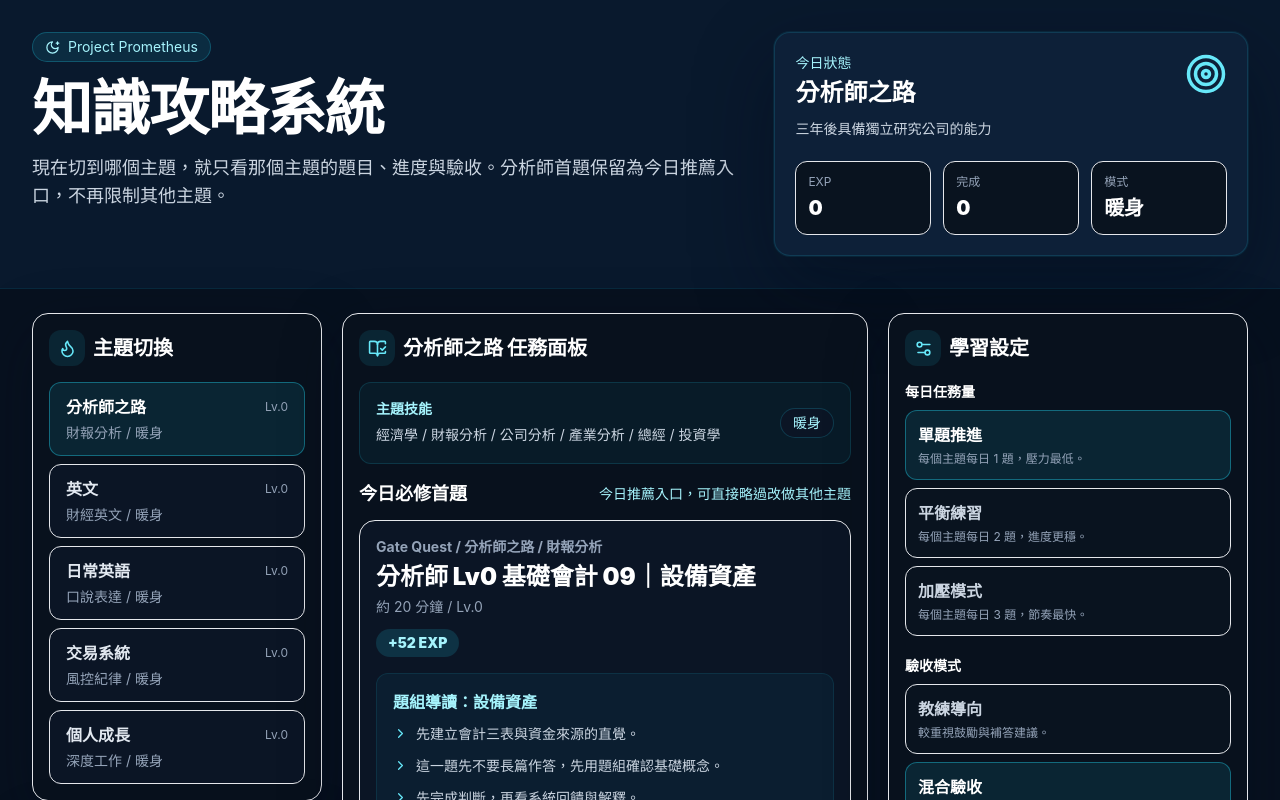
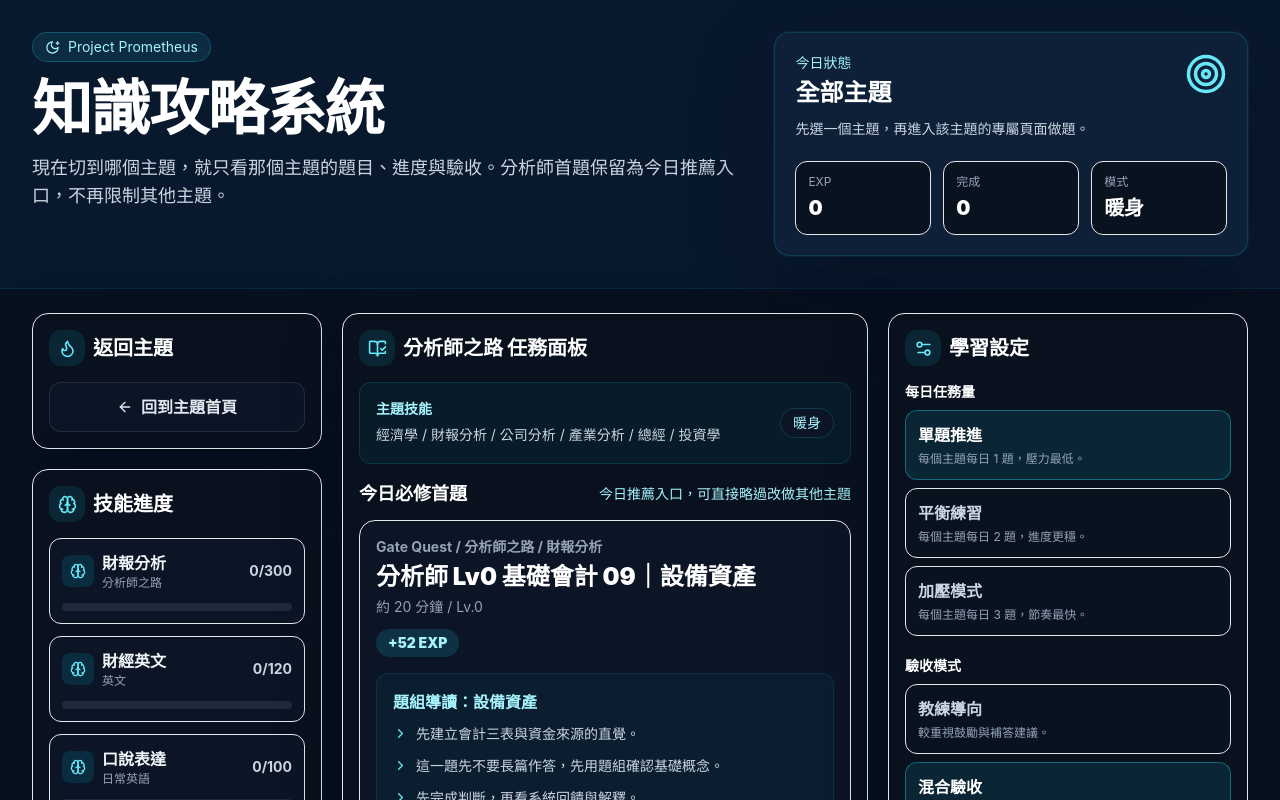
Before and after one commit to weichen20061101-ux/project-prometheus, a React (Vite) app: page / in a window 1280 px wide. Shown: the top 800 px of the page. Built offline with nearby package versions, Linux system fonts and the light colour scheme.

Commit message:
Refine quiz difficulty and topic navigation

```diff
--- a/src/main.jsx
+++ b/src/main.jsx
@@ -1,6 +1,7 @@
 import React, { useEffect, useMemo, useState } from "react";
 import { createRoot } from "react-dom/client";
 import {
+  ArrowLeft,
   BadgePlus,
   BookOpenCheck,
   Brain,
@@ -40,6 +41,7 @@ function App() {
   const [customTopics, setCustomTopics] = useState(initialState.customTopics);
   const [learningSettings, setLearningSettings] = useState(initialState.learningSettings);
   const [activeStory, setActiveStory] = useState(initialState.activeStory);
+  const [pageView, setPageView] = useState(initialState.pageView);
   const [progressByTopic, setProgressByTopic] = useState(initialState.progressByTopic);
   const [dailyState, setDailyState] = useState(initialState.dailyState);
   const [topicDraft, setTopicDraft] = useState({
@@ -111,13 +113,14 @@ function App() {
     function () {
       saveAppState({
         activeStory: topicMeta[activeStory] ? activeStory : "analyst",
+        pageView,
         customTopics: normalizedCustomTopics,
         learningSettings,
         progressByTopic: normalizedProgress,
         dailyState: currentDailyState,
       });
     },
-    [activeStory, normalizedCustomTopics, learningSettings, normalizedProgress, currentDailyState, topicMeta],
+    [activeStory, pageView, normalizedCustomTopics, learningSettings, normalizedProgress, currentDailyState, topicMeta],
   );
 
   const questIndex = useMemo(function () {
@@ -350,6 +353,12 @@ function App() {
       skillsText: "",
     });
     setActiveStory(nextId);
+    setPageView("topic");
+  }
+
+  function openTopic(topicId) {
+    setActiveStory(topicId);
+    setPageView("topic");
   }
 
   const activeStatus = deriveTopicStatus(normalizedProgress[activeStory]);
@@ -373,8 +382,8 @@ function App() {
             <div className="flex items-start justify-between gap-4">
               <div>
                 <p className="text-sm text-cyan-200">今日狀態</p>
-                <h2 className="mt-1 text-2xl font-black text-white">{currentStory.title}</h2>
-                <p className="mt-2 text-sm leading-6 text-slate-300">{currentStory.goal}</p>
+                <h2 className="mt-1 text-2xl font-black text-white">{pageView === "topic" ? currentStory.title : "全部主題"}</h2>
+                <p className="mt-2 text-sm leading-6 text-slate-300">{pageView === "topic" ? currentStory.goal : "先選一個主題，再進入該主題的專屬頁面做題。"}</p>
               </div>
               <Target className="text-cyan-300" size={42} />
             </div>
@@ -387,35 +396,95 @@ function App() {
         </div>
       </section>
 
-      <section className="mx-auto grid max-w-7xl gap-5 px-5 py-6 lg:grid-cols-[290px_1fr_360px] md:px-8">
-        <aside className="space-y-5">
-          <Panel title="主題切換" icon={Flame}>
-            <div className="space-y-2">
+      {pageView === "overview" ? (
+        <section className="mx-auto grid max-w-7xl gap-5 px-5 py-6 lg:grid-cols-[1fr_360px] md:px-8">
+          <section className="space-y-5">
+            <Panel title="選擇主題" icon={Flame}>
+              <div className="grid gap-4 md:grid-cols-2 xl:grid-cols-3">
                 {topicOrder.map(function (topicId) {
                   const story = topicMeta[topicId];
                   const progress = normalizedProgress[topicId];
-                const active = topicId === activeStory;
                   const status = deriveTopicStatus(progress);
                   return (
                     <button
                       key={topicId}
-                    onClick={function () { setActiveStory(topicId); }}
-                    className={
-                      "w-full rounded-xl border px-4 py-3 text-left transition " +
-                      (active
-                        ? "border-cyan-400/40 bg-cyan-400/10 text-white"
-                        : "border-white/8 bg-[#0b1525] text-slate-200 hover:border-cyan-400/20")
-                    }
+                      onClick={function () { openTopic(topicId); }}
+                      className="rounded-2xl border border-white/8 bg-[#0b1525] p-5 text-left transition hover:border-cyan-400/30 hover:bg-[#0f1d31]"
                     >
-                    <div className="flex items-center justify-between gap-3">
-                      <span className="font-bold">{story.title}</span>
-                      <span className="text-xs text-slate-400">Lv.{progress.level}</span>
+                      <div className="flex items-start justify-between gap-3">
+                        <div>
+                          <p className="text-sm text-cyan-200">{story.primarySkill}</p>
+                          <h3 className="mt-1 text-xl font-black text-white">{story.title}</h3>
                         </div>
-                    <p className="mt-1 text-sm leading-5 text-slate-400">{story.primarySkill} / {status}</p>
+                        <span className="rounded-full border border-white/10 bg-[#09131f] px-3 py-1 text-xs text-slate-300">Lv.{progress.level}</span>
+                      </div>
+                      <p className="mt-3 text-sm leading-6 text-slate-300">{story.goal}</p>
+                      <div className="mt-4">
+                        <div className="flex items-center justify-between text-xs text-slate-400">
+                          <span>{status}</span>
+                          <span>{progress.exp}/{progress.maxExp}</span>
+                        </div>
+                        <div className="mt-2 h-2 overflow-hidden rounded-full bg-slate-800">
+                          <div className="h-full rounded-full bg-cyan-400" style={{ width: Math.min(100, Math.round((progress.exp / progress.maxExp) * 100)) + "%" }} />
+                        </div>
+                      </div>
+                      <div className="mt-4 inline-flex items-center gap-2 text-sm font-bold text-cyan-200">
+                        進入主題 <ChevronRight size={16} />
+                      </div>
                     </button>
                   );
                 })}
               </div>
+            </Panel>
+          </section>
+
+          <aside className="space-y-5">
+            <Panel title="學習設定" icon={Settings2}>
+              <div className="space-y-5">
+                <SettingGroup
+                  title="每日任務量"
+                  value={learningSettings.dailyLoad}
+                  options={SETTINGS_OPTIONS.dailyLoad}
+                  onChange={function (value) { updateSetting("dailyLoad", value); }}
+                />
+                <SettingGroup
+                  title="驗收模式"
+                  value={learningSettings.reviewMode}
+                  options={SETTINGS_OPTIONS.reviewMode}
+                  onChange={function (value) { updateSetting("reviewMode", value); }}
+                />
+                <SettingGroup
+                  title="計時方式"
+                  value={learningSettings.timerMode}
+                  options={SETTINGS_OPTIONS.timerMode}
+                  onChange={function (value) { updateSetting("timerMode", value); }}
+                />
+              </div>
+            </Panel>
+
+            <Panel title="新增主題" icon={BadgePlus}>
+              <div className="space-y-3">
+                <input value={topicDraft.title} onChange={function (event) { updateTopicDraft("title", event.target.value); }} className="w-full rounded-xl border border-white/10 bg-[#09131f] px-3 py-2 text-sm text-white outline-none focus:border-cyan-400/40" placeholder="主題名稱，例如：程式設計" />
+                <input value={topicDraft.primarySkill} onChange={function (event) { updateTopicDraft("primarySkill", event.target.value); }} className="w-full rounded-xl border border-white/10 bg-[#09131f] px-3 py-2 text-sm text-white outline-none focus:border-cyan-400/40" placeholder="核心技能，例如：React 基礎" />
+                <input value={topicDraft.skillsText} onChange={function (event) { updateTopicDraft("skillsText", event.target.value); }} className="w-full rounded-xl border border-white/10 bg-[#09131f] px-3 py-2 text-sm text-white outline-none focus:border-cyan-400/40" placeholder="技能清單，逗號分隔" />
+                <textarea value={topicDraft.goal} onChange={function (event) { updateTopicDraft("goal", event.target.value); }} rows={3} className="w-full resize-none rounded-xl border border-white/10 bg-[#09131f] px-3 py-2 text-sm text-white outline-none focus:border-cyan-400/40" placeholder="主題目標，例如：能獨立做出作品" />
+                <button onClick={addCustomTopic} className="w-full rounded-xl bg-cyan-400 px-4 py-2 font-bold text-slate-950 transition hover:bg-cyan-300">
+                  建立新主題
+                </button>
+              </div>
+            </Panel>
+          </aside>
+        </section>
+      ) : (
+      <section className="mx-auto grid max-w-7xl gap-5 px-5 py-6 lg:grid-cols-[290px_1fr_360px] md:px-8">
+        <aside className="space-y-5">
+          <Panel title="返回主題" icon={Flame}>
+            <button
+              onClick={function () { setPageView("overview"); }}
+              className="inline-flex w-full items-center justify-center gap-2 rounded-xl border border-white/10 bg-[#0b1525] px-4 py-3 font-bold text-slate-200 transition hover:border-cyan-400/30 hover:text-white"
+            >
+              <ArrowLeft size={16} /> 回到主題首頁
+            </button>
           </Panel>
 
           <Panel title="技能進度" icon={Brain}>
@@ -652,6 +721,7 @@ function App() {
           </Panel>
         </aside>
       </section>
+      )}
     </main>
   );
 }
--- a/src/topicSystem.js
+++ b/src/topicSystem.js
@@ -367,6 +367,24 @@ function choiceOption(id, text) {
   return { id, text };
 }
 
+function finalizeQuizItems(items, seedBase) {
+  return items.map(function (item, index) {
+    const shuffledOptions = [...item.options].sort(function (left, right) {
+      return quizHash(seedBase + ":" + index + ":" + left.id) - quizHash(seedBase + ":" + index + ":" + right.id);
+    });
+    return { ...item, options: shuffledOptions };
+  });
+}
+
+function quizHash(value) {
+  let hash = 2166136261;
+  for (let index = 0; index < value.length; index += 1) {
+    hash ^= value.charCodeAt(index);
+    hash += (hash << 1) + (hash << 4) + (hash << 7) + (hash << 8) + (hash << 24);
+  }
+  return Math.abs(hash >>> 0);
+}
+
 function buildQuizGroupQuest(topic, levelIndex, levelSpecData, itemLabel, itemIndex, seconds, exp, followUpOpenEnded) {
   const base = buildBaseQuest(topic, levelIndex, levelSpecData, itemLabel, itemIndex, seconds, exp);
   const quizItems = createQuizItems(topic, levelIndex, itemLabel);
@@ -408,10 +426,10 @@ function createQuizItems(topic, levelIndex, itemLabel) {
     return createAnalystQuizItems(levelIndex, itemLabel);
   }
   if (topic.id === "english") {
-    return createEnglishQuizItems(itemLabel);
+    return createEnglishQuizItems(levelIndex, itemLabel);
   }
   if (topic.id === "dailyEnglish") {
-    return createDailyEnglishQuizItems(itemLabel);
+    return createDailyEnglishQuizItems(levelIndex, itemLabel);
   }
   if (topic.id === "trading") {
     return createTradingQuizItems(itemLabel);
@@ -421,16 +439,16 @@ function createQuizItems(topic, levelIndex, itemLabel) {
 
 function createAnalystQuizItems(levelIndex, itemLabel) {
   if (levelIndex === 0) {
-    return [
+    return finalizeQuizItems([
       {
         id: "q1",
         format: "choice",
         prompt: "下列哪一個最接近「" + itemLabel + "」在財報中的意思？",
         options: [
           choiceOption("a", "公司控制的資源或未來可帶來價值的項目"),
-          choiceOption("b", "公司每月一定會付出的固定費用"),
-          choiceOption("c", "公司股價的短期漲跌"),
-          choiceOption("d", "公司高層的主觀判斷"),
+          choiceOption("b", "公司已經付出去、不能再收回的現金支出"),
+          choiceOption("c", "公司帳上任何看得到的金額都算"),
+          choiceOption("d", "只要會讓公司未來賺錢的想法都算"),
         ],
         correctAnswer: "a",
         explanation: itemLabel + " 在基礎會計裡，重點是先理解它代表公司掌握的資源，不是市場價格或情緒。",
@@ -449,9 +467,9 @@ function createAnalystQuizItems(levelIndex, itemLabel) {
         prompt: "公司向銀行借 100 萬現金時，最可能發生什麼？",
         options: [
           choiceOption("a", "資產增加、負債增加"),
-          choiceOption("b", "資產減少、負債增加"),
-          choiceOption("c", "資產增加、股東權益增加"),
-          choiceOption("d", "只有現金增加，其他不變"),
+          choiceOption("b", "現金增加，所以股東權益同步增加"),
+          choiceOption("c", "因為借到的是現金，所以只會影響資產"),
+          choiceOption("d", "負債增加，但資產不一定會變"),
         ],
         correctAnswer: "a",
         explanation: "借款進來會讓現金增加，同時公司對銀行的債務也增加。",
@@ -464,20 +482,20 @@ function createAnalystQuizItems(levelIndex, itemLabel) {
         correctAnswer: "false",
         explanation: "存貨高可能是備貨，也可能是賣不掉，所以不能單看高低判斷好壞。",
       },
-    ];
+    ], "analyst:" + levelIndex + ":" + itemLabel);
   }
 
   if (levelIndex === 1) {
-    return [
+    return finalizeQuizItems([
       {
         id: "q1",
         format: "choice",
         prompt: "毛利率下降時，第一個該聯想到的是哪一類問題？",
         options: [
           choiceOption("a", "成本、售價或產品組合變化"),
-          choiceOption("b", "董事長換人"),
-          choiceOption("c", "公司網站改版"),
-          choiceOption("d", "現金一定增加"),
+          choiceOption("b", "公司營收一定同時下降"),
+          choiceOption("c", "只代表市場情緒變差"),
+          choiceOption("d", "代表稅率突然提高"),
         ],
         correctAnswer: "a",
         explanation: "毛利率主要反映營收扣掉直接成本後的結果，通常先看成本、售價與產品組合。",
@@ -496,9 +514,9 @@ function createAnalystQuizItems(levelIndex, itemLabel) {
         prompt: "如果營收上升，但營業利益率下降，較合理的初步判讀是？",
         options: [
           choiceOption("a", "公司可能多賣了，但賺得不一定更有效率"),
-          choiceOption("b", "公司一定倒閉"),
-          choiceOption("c", "公司現金一定變多"),
-          choiceOption("d", "代表財報有錯"),
+          choiceOption("b", "代表獲利一定比去年高很多"),
+          choiceOption("c", "代表費用一定沒有變"),
+          choiceOption("d", "代表公司只是會計寫法不同，不能判讀"),
         ],
         correctAnswer: "a",
         explanation: "營收和效率要分開看，營業利益率下降代表費用或成本壓力可能在增加。",
@@ -511,19 +529,19 @@ function createAnalystQuizItems(levelIndex, itemLabel) {
         correctAnswer: "true",
         explanation: "稅後淨利是最終結果，會受到營運內外各種收益與損失影響。",
       },
-    ];
+    ], "analyst:" + levelIndex + ":" + itemLabel);
   }
 
-  return [
+  return finalizeQuizItems([
     {
       id: "q1",
       format: "choice",
       prompt: "哪一項最能說明為什麼「獲利」和「現金」不能直接畫上等號？",
       options: [
         choiceOption("a", "因為應收帳款、存貨、折舊等都可能讓兩者不同步"),
-        choiceOption("b", "因為公司名稱會影響現金"),
-        choiceOption("c", "因為股價每天在變"),
-        choiceOption("d", "因為獲利和現金其實完全無關"),
+        choiceOption("b", "因為現金流只跟借款有關，和營運沒有關係"),
+        choiceOption("c", "因為只要有獲利，現金就會自動跟上"),
+        choiceOption("d", "因為現金流看的是股東權益，不看營收成本"),
       ],
       correctAnswer: "a",
       explanation: "損益表採認列原則，現金流則看เงินจริง進出，所以常常不同步。",
@@ -557,20 +575,20 @@ function createAnalystQuizItems(levelIndex, itemLabel) {
         correctAnswer: "true",
         explanation: "自由現金流會把營運現金和資本支出都納入，比單看獲利更接近現金實況。",
       },
-  ];
+  ], "analyst:" + levelIndex + ":" + itemLabel);
 }
 
-function createEnglishQuizItems(itemLabel) {
-  return [
+function createEnglishQuizItems(levelIndex, itemLabel) {
+  return finalizeQuizItems([
     {
       id: "q1",
       format: "choice",
-      prompt: "看到英文材料時，第一步最合理的是？",
+      prompt: "When you read a finance sentence in English, what is the best first move?",
       options: [
-        choiceOption("a", "先抓主詞、主要動詞和轉折字"),
-        choiceOption("b", "先逐字查每一個單字"),
-        choiceOption("c", "先猜作者是誰"),
-        choiceOption("d", "先背整句"),
+        choiceOption("a", "Find the subject, main verb, and any contrast word"),
+        choiceOption("b", "Translate every word before reading the whole sentence"),
+        choiceOption("c", "Memorize the whole sentence first"),
+        choiceOption("d", "Guess the stock price direction immediately"),
       ],
       correctAnswer: "a",
       explanation: "先抓句子骨架，比逐字翻更容易看懂整體意思。",
@@ -586,12 +604,12 @@ function createEnglishQuizItems(itemLabel) {
       {
         id: "q3",
         format: "choice",
-      prompt: "「" + itemLabel + "」這種英文訓練，最主要在練哪個能力？",
+        prompt: "For \"" + itemLabel + "\", what are you mainly training?",
         options: [
-        choiceOption("a", "抓重點並用自己的話重述"),
-        choiceOption("b", "把每個字都翻成一模一樣"),
-        choiceOption("c", "只記單字不看整句"),
-        choiceOption("d", "猜公司股價"),
+          choiceOption("a", "Catch the key idea and restate it in your own words"),
+          choiceOption("b", "Translate every word in exactly the same way each time"),
+          choiceOption("c", "Only memorize vocabulary without sentence meaning"),
+          choiceOption("d", "Judge the company only from one unknown word"),
         ],
         correctAnswer: "a",
         explanation: "財經英文重點是理解材料、抓語氣、轉成自己的研究語言。",
@@ -604,20 +622,24 @@ function createEnglishQuizItems(itemLabel) {
         correctAnswer: "true",
         explanation: "白話重述能驗證你有沒有抓到真正意思。",
       },
-  ];
+  ], "english:" + levelIndex + ":" + itemLabel);
 }
 
-function createDailyEnglishQuizItems(itemLabel) {
-  return [
+function createDailyEnglishQuizItems(levelIndex, itemLabel) {
+  const stagePrompt =
+    levelIndex === 0 ? "最短能用句" :
+    levelIndex === 1 ? "把情境接成兩句" :
+    "讓對話能往下走";
+  return finalizeQuizItems([
     {
       id: "q1",
       format: "choice",
-      prompt: "在「" + itemLabel + "」情境裡，最好的第一步通常是？",
+      prompt: "在「" + itemLabel + "」情境裡，如果目標是" + stagePrompt + "，第一步最合理的是？",
       options: [
         choiceOption("a", "先講出一個最短可用句"),
-        choiceOption("b", "先在心裡想很久再開口"),
-        choiceOption("c", "一定要一次講完整長句"),
-        choiceOption("d", "先背文法規則"),
+        choiceOption("b", "先把句子想成中文再逐字翻"),
+        choiceOption("c", "等想到完美文法再說"),
+        choiceOption("d", "先安靜觀察，不要開口"),
       ],
       correctAnswer: "a",
       explanation: "日常英語先求能開口，之後再慢慢延長句子。",
@@ -636,9 +658,9 @@ function createDailyEnglishQuizItems(itemLabel) {
         prompt: "如果你已經說完第一句，第二句最好的功能通常是？",
         options: [
           choiceOption("a", "補資訊，讓對方更懂你的需求"),
-        choiceOption("b", "重複第一句完全一樣的話"),
-        choiceOption("c", "直接沉默"),
-        choiceOption("d", "切回中文"),
+          choiceOption("b", "換更難的單字，讓句子看起來厲害"),
+          choiceOption("c", "把第一句全部重說一次，避免出錯"),
+          choiceOption("d", "直接切回中文補完細節"),
         ],
         correctAnswer: "a",
         explanation: "第二句的任務是讓對話能走下去，而不是再背一個新規則。",
@@ -651,20 +673,20 @@ function createDailyEnglishQuizItems(itemLabel) {
         correctAnswer: "true",
         explanation: "這樣你才會從單題練習累積成真正可用的語言庫。",
       },
-  ];
+  ], "dailyEnglish:" + levelIndex + ":" + itemLabel);
 }
 
 function createTradingQuizItems(itemLabel) {
-  return [
+  return finalizeQuizItems([
     {
       id: "q1",
       format: "choice",
       prompt: "交易系統基礎題裡，面對「" + itemLabel + "」最好的思路是？",
       options: [
         choiceOption("a", "先看風險，再看報酬"),
-        choiceOption("b", "先看能不能快速賺最多"),
-        choiceOption("c", "先看別人怎麼喊單"),
-        choiceOption("d", "先衝進去再想"),
+        choiceOption("b", "先找報酬最大的點，風險之後再補"),
+        choiceOption("c", "先看市場最熱的說法，再決定要不要跟"),
+        choiceOption("d", "先進場測試，之後再補規則"),
       ],
       correctAnswer: "a",
       explanation: "交易系統的底層永遠先是風險控制。",
@@ -698,20 +720,20 @@ function createTradingQuizItems(itemLabel) {
         correctAnswer: "true",
         explanation: "連勝可能來自運氣，紀律要看長期是否照規則執行。",
       },
-  ];
+  ], "trading:" + itemLabel);
 }
 
 function createGrowthQuizItems(itemLabel) {
-  return [
+  return finalizeQuizItems([
     {
       id: "q1",
       format: "choice",
       prompt: "在個人成長題裡，面對「" + itemLabel + "」最好的開始方式通常是？",
       options: [
         choiceOption("a", "先做一個最小可執行版本"),
-        choiceOption("b", "先把計畫想得超完整再說"),
-        choiceOption("c", "等狀態最好時再開始"),
-        choiceOption("d", "今天先不做"),
+        choiceOption("b", "先把規則寫到最完整，之後再行動"),
+        choiceOption("c", "等連續三天狀態都很好再開始"),
+        choiceOption("d", "先提高標準，這樣比較有動力"),
       ],
       correctAnswer: "a",
       explanation: "能開始比看起來很完整更重要。",
@@ -745,7 +767,7 @@ function createGrowthQuizItems(itemLabel) {
         correctAnswer: "true",
         explanation: "回顧不是自責，而是找規律並修正系統。",
       },
-  ];
+  ], "growth:" + itemLabel);
 }
 
 function buildBaseQuest(topic, levelIndex, levelSpecData, itemLabel, itemIndex, seconds, exp) {
```
Lines whose indentation alone changed are shown as unchanged.
